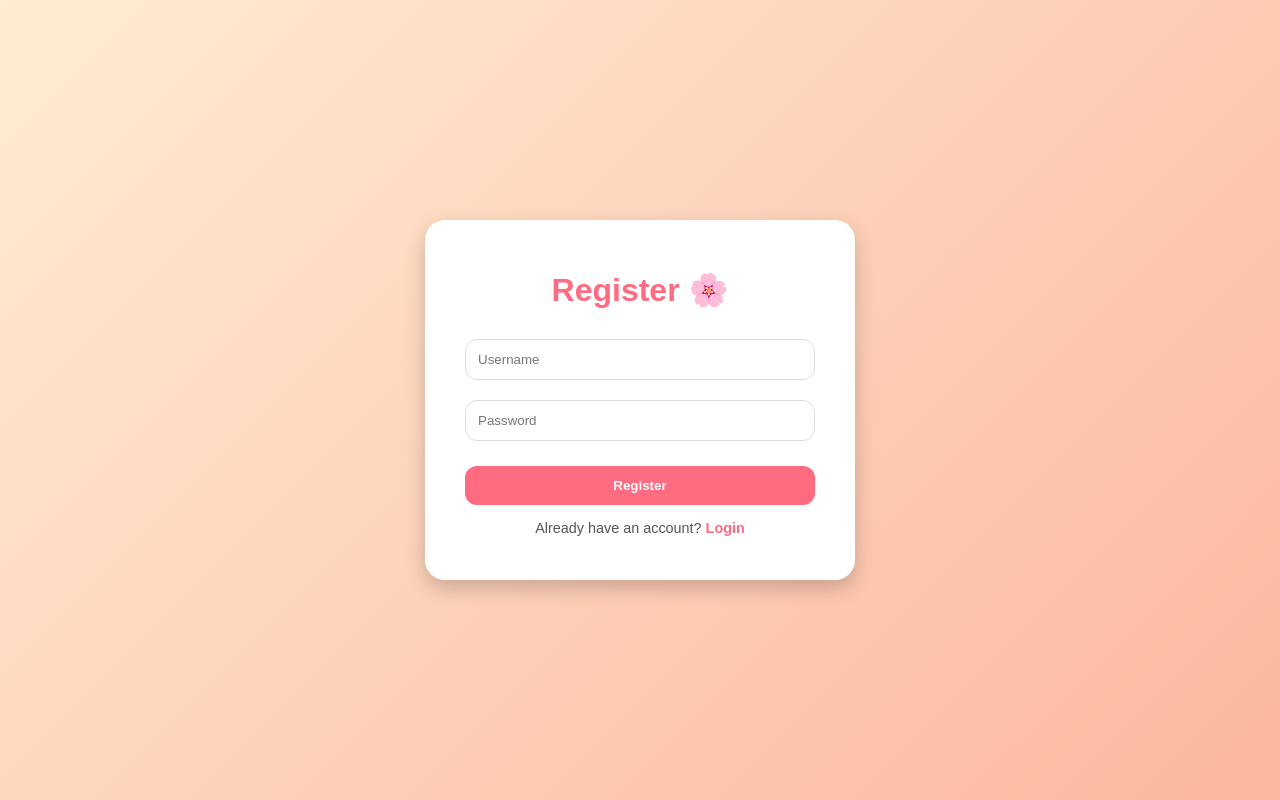
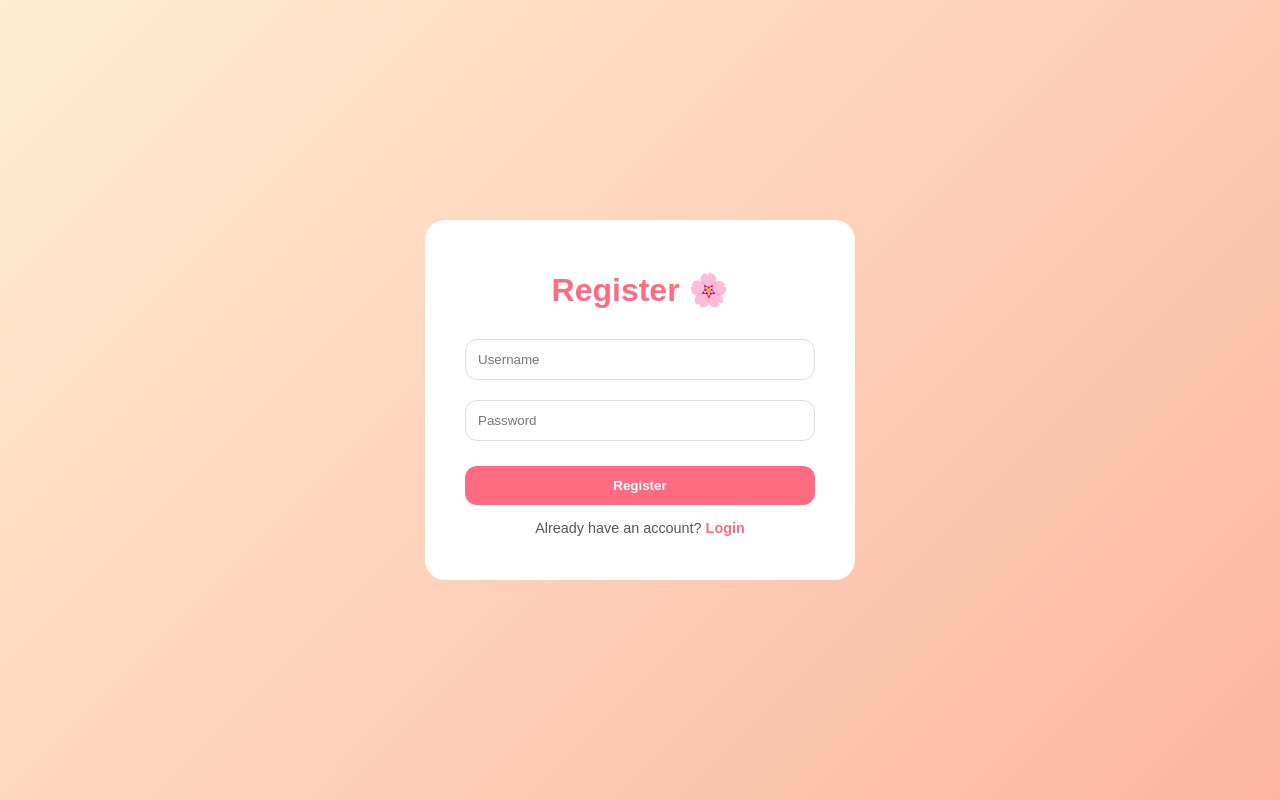
Before and after one commit to FaheemaTamton/Study-Buddy, a Flask app: page /register in a window 1280 px wide. Run offline with Flask 3, Linux system fonts and the light colour scheme.

Commit message:
Update study buddy

```diff
--- a/templates/register.html
+++ b/templates/register.html
@@ -17,7 +17,7 @@
         background: #fff;
         padding: 30px 40px;
         border-radius: 20px;
-        box-shadow: 0 8px 20px rgba(0,0,0,0.2);
+        boxshadow: 0 8px 20px rgba(0,0,0,0.2);
         text-align: center;
         width: 350px;
     }
```
